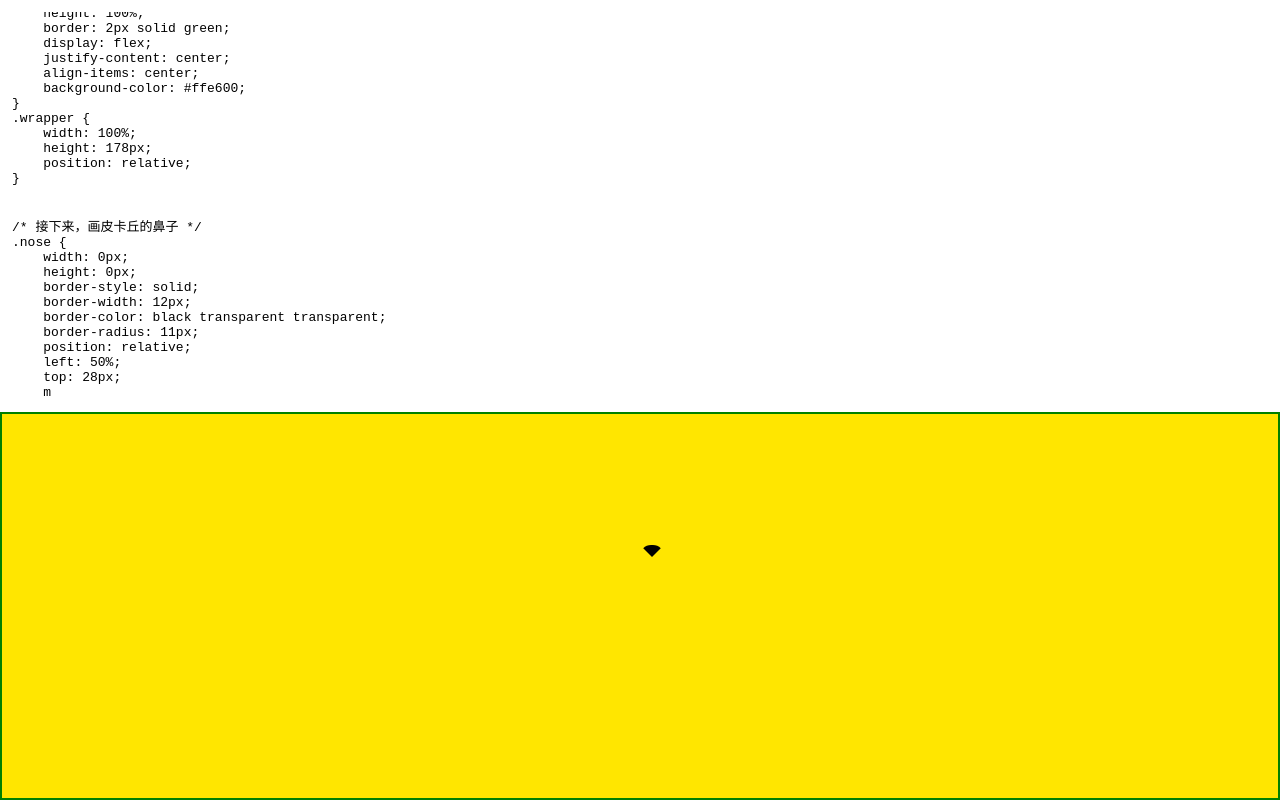
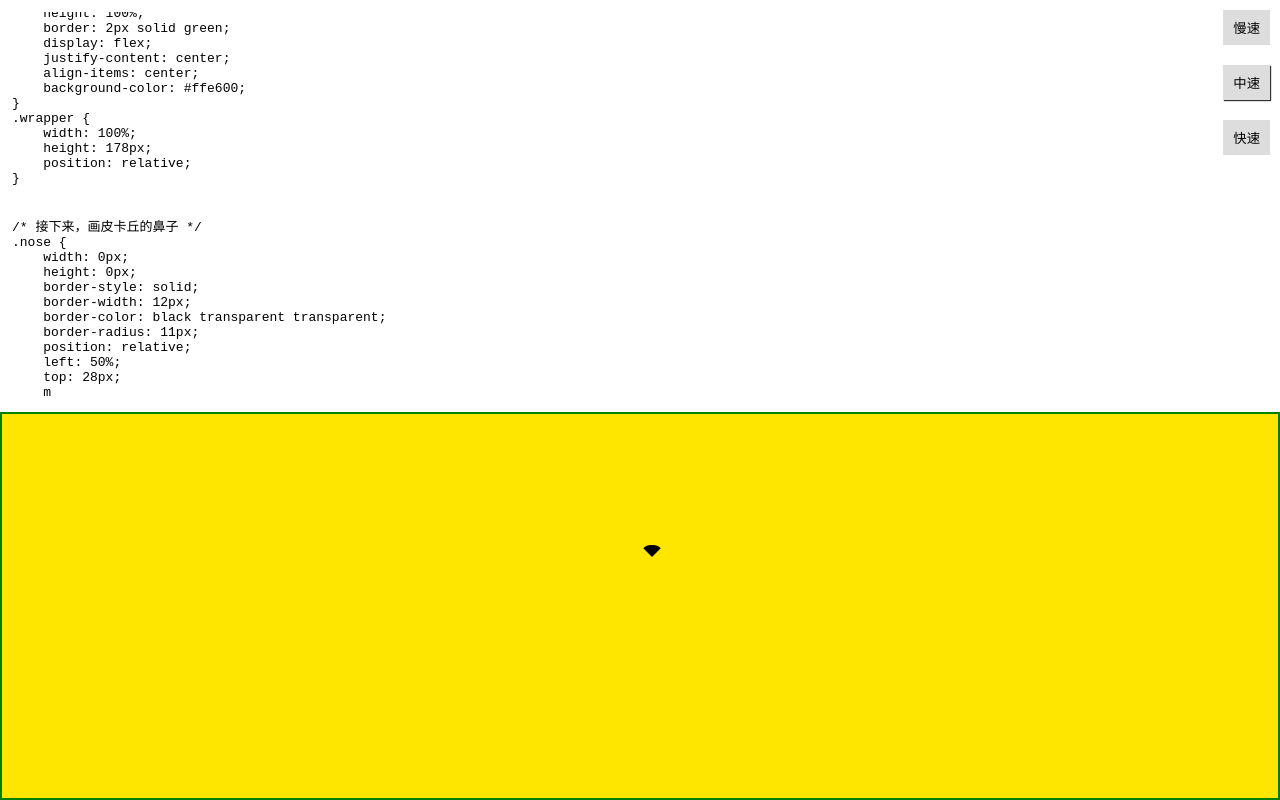
Before and after one commit to ppambler/make-a-pikachu, a plain HTML site: page index.html in a window 1280 px wide. Drawn offline with Linux system fonts and the light colour scheme.

Commit message:
添加三个调速按钮

```diff
--- a/css/default.css
+++ b/css/default.css
@@ -29,3 +29,26 @@ body {
     overflow: hidden;
     height: 100%;
 }
+
+
+.actions {
+    position: absolute;
+    right: 0;
+    top: 0;
+    display: flex;
+    flex-direction: column;
+}
+.actions > button {
+    margin: 10px;
+    background-color: #ddd;
+    padding: 8px 10px;
+    border: none;
+}
+/* 这个是点击的效果了 */
+.actions>button.active {
+    box-shadow:1px 1px 1px rgba(0,0,0,0.8)
+}
+/* 去掉按钮聚焦后默认样式 */
+.actions>button:focus {
+    outline: none;
+}
--- a/index.html
+++ b/index.html
@@ -37,6 +37,12 @@
         </div>
     </div>
 
+    <div class="actions">
+        <button data-speed="slow">慢速</button>
+        <button data-speed="normal" class="active">中速</button>
+        <button data-speed="fast">快速</button>
+    </div>
+
     <script src="./js/main.js"></script>
 </body>
 
```
